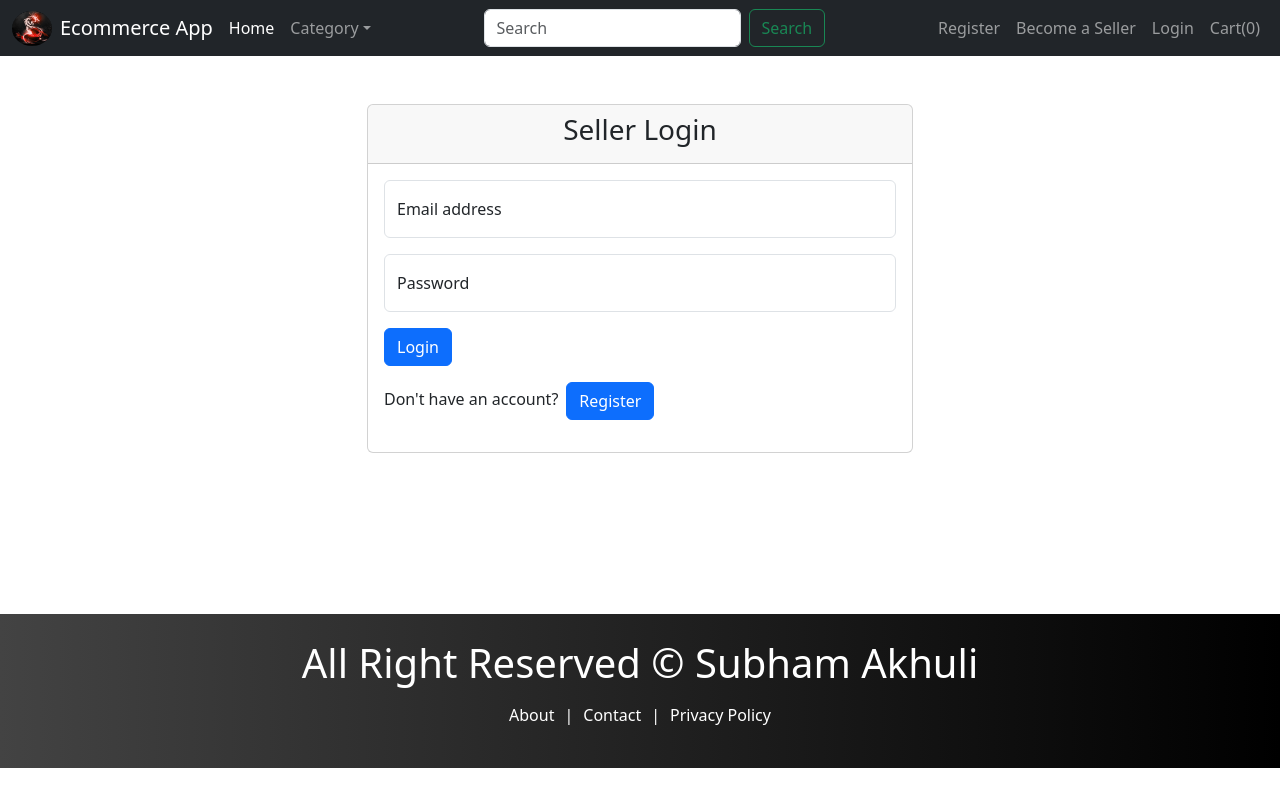
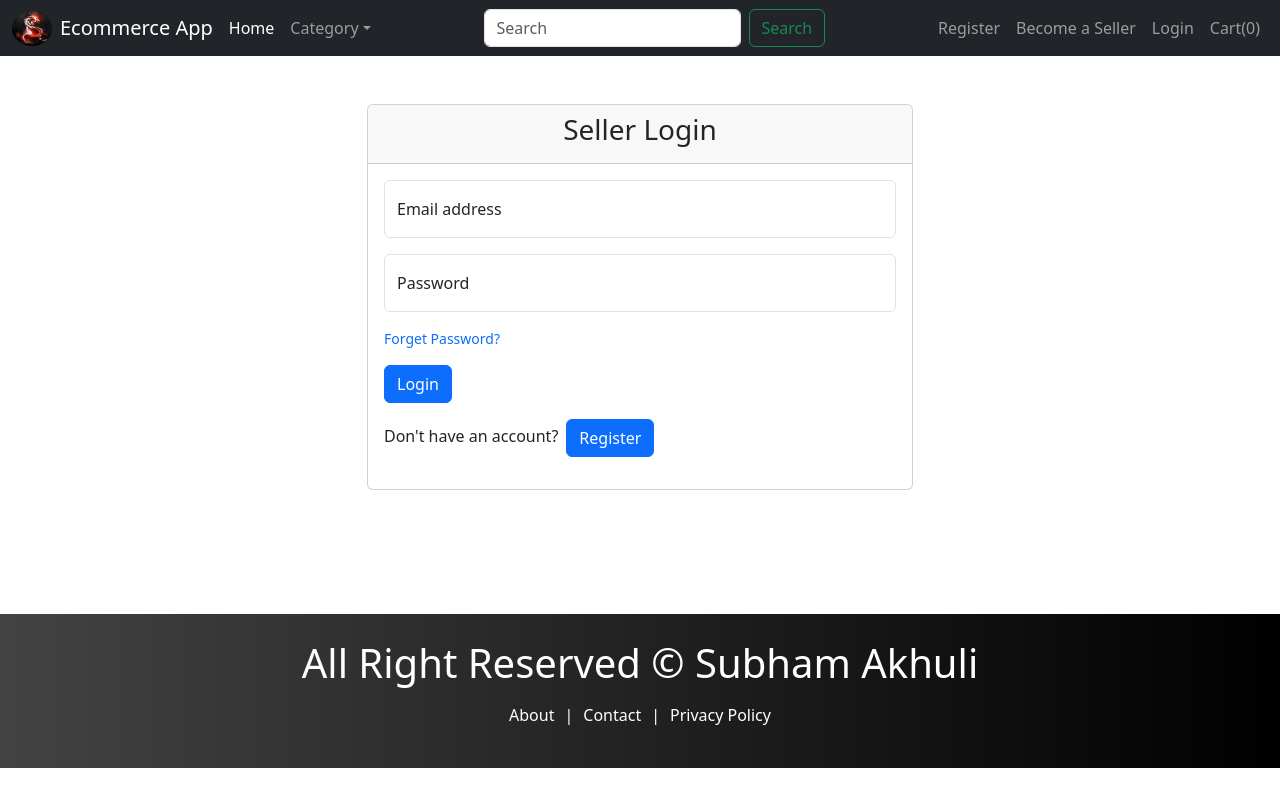
Before and after one commit to SubhamAkhuli/Ecommerce-Website, a React (Create React App) app in the folder client/: page /sellerlogin in a window 1280 px wide. Built offline with nearby package versions, Linux system fonts and the light colour scheme.

Commit message:
Add forgot password link to SellerLogin page

```diff
--- a/client/src/pages/seller/Sellerlogin.js
+++ b/client/src/pages/seller/Sellerlogin.js
@@ -92,6 +92,17 @@ const SellerLogin = () => {
                     />
                     <label htmlFor="floatingPassword">Password</label>
                   </div>
+                  <div id="emailHelp" className="form-text mb-3">
+                    <NavLink
+                      style={{
+                        textDecoration: "none",
+                      }}
+                      to="/sellerforgotpassword"
+                    >
+                      Forget Password?
+                    </NavLink>
+                  </div>
+
                   <button type="submit" className="btn btn-primary">
                     Login
                   </button>
```
